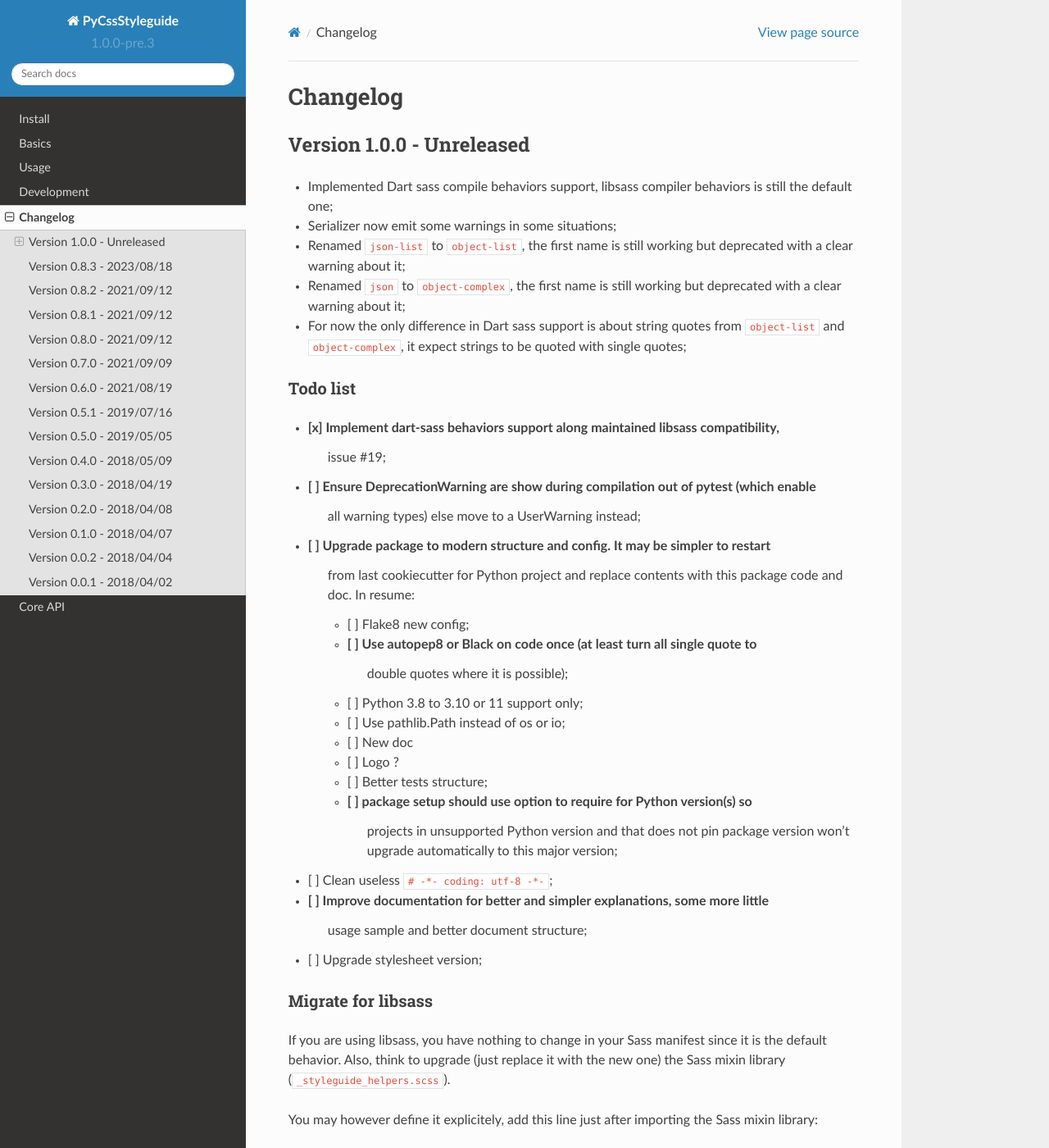
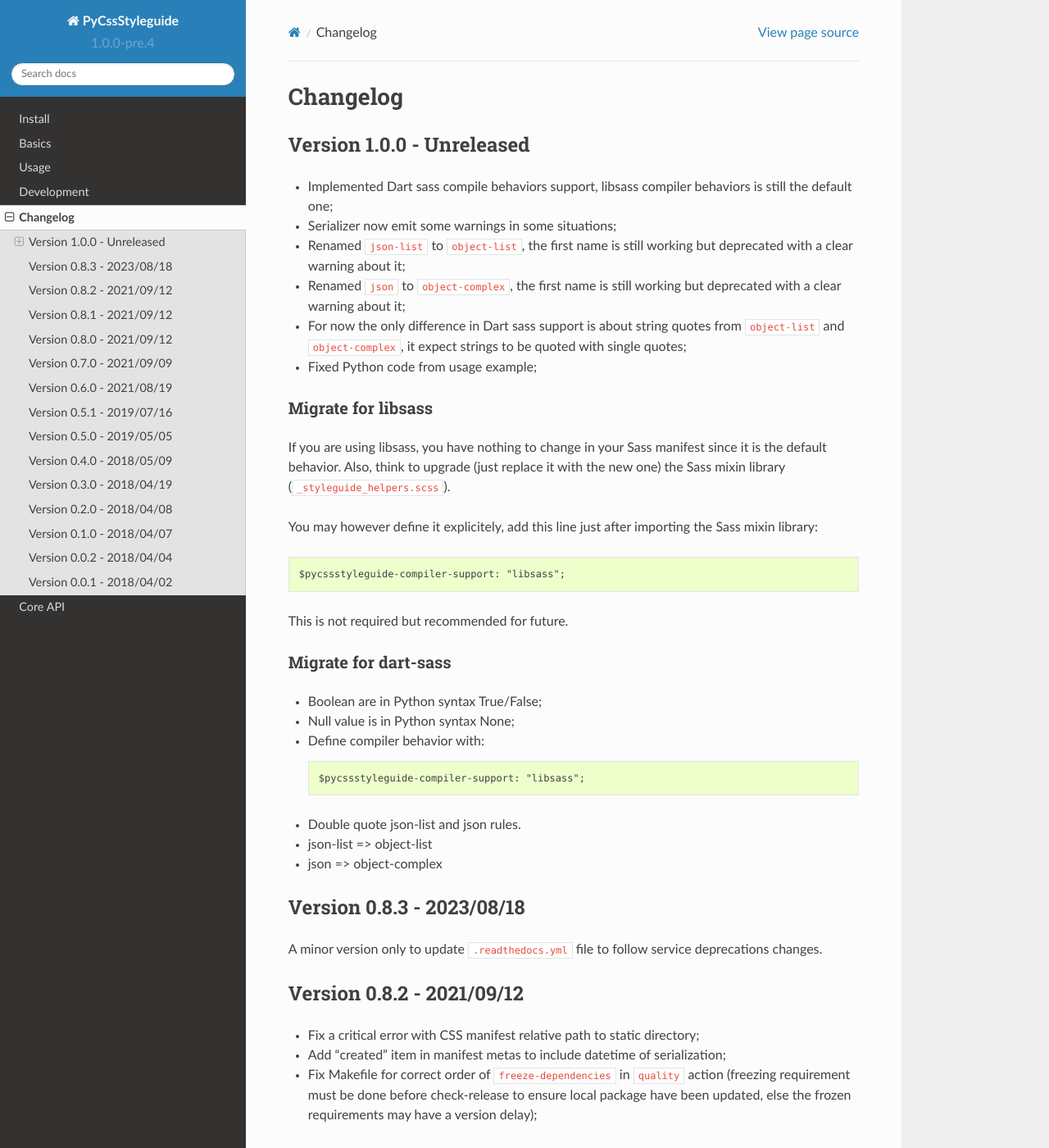
Before and after one commit to sveetch/py-css-styleguide, a Sphinx documentation site: the page built from docs/changelog.rst, in a window 1280 px wide and 1400 px high. Shown: the whole window at 82% size. Built offline with Sphinx 7.4.7 and the Read the Docs theme 2.0.0, drawn with Linux system fonts in a browser that asks for light colours.

```diff
--- a/docs/changelog.rst
+++ b/docs/changelog.rst
@@ -16,35 +16,8 @@
 * For now the only difference in Dart sass support is about string quotes from
   ``object-list`` and ``object-complex``, it expect strings to be quoted with single
   quotes;
+* Fixed Python code from usage example;
 
-
-Todo list
-.........
-
-- [x] Implement dart-sass behaviors support along maintained libsass compatibility,
-      issue #19;
-- [ ] Ensure DeprecationWarning are show during compilation out of pytest (which enable
-      all warning types) else move to a UserWarning instead;
-- [ ] Upgrade package to modern structure and config. It may be simpler to restart
-      from last cookiecutter for Python project and replace contents with this package
-      code and doc. In resume:
-
-      - [ ] Flake8 new config;
-      - [ ] Use autopep8 or Black on code once (at least turn all single quote to
-            double quotes where it is possible);
-      - [ ] Python 3.8 to 3.10 or 11 support only;
-      - [ ] Use pathlib.Path instead of os or io;
-      - [ ] New doc
-      - [ ] Logo ?
-      - [ ] Better tests structure;
-      - [ ] package setup should use option to require for Python version(s) so
-            projects in unsupported Python version and that does not pin package version
-            won't upgrade automatically to this major version;
-
-- [ ] Clean useless ``# -*- coding: utf-8 -*-``;
-- [ ] Improve documentation for better and simpler explanations, some more little
-      usage sample and better document structure;
-- [ ] Upgrade stylesheet version;
 
 Migrate for libsass
 ...................
--- a/setup.cfg
+++ b/setup.cfg
@@ -3,7 +3,7 @@
 ;;
 [metadata]
 name = py-css-styleguide
-version = 1.0.0-pre.3
+version = 1.0.0-pre.4
 description = CSS Manifest driven styleguide for your project
 long_description = file:README.rst
 long_description_content_type = text/x-rst
```
Also changed, not shown: docs/usage/index.rst (+3 -4 lines), 2 other files.
